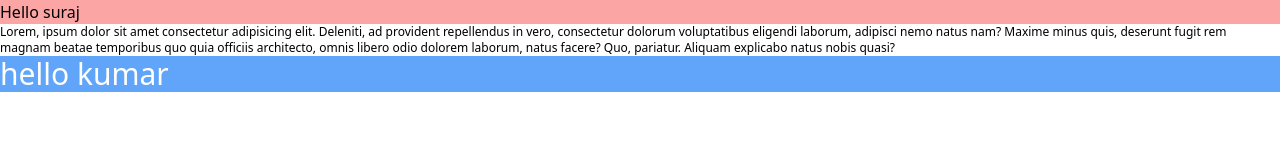
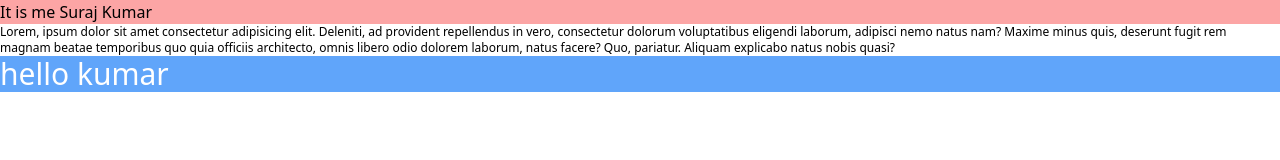
Before and after one commit to kumarsuraj151/kumarsuraj151.github.io, a plain HTML site: page index.html in a window 1280 px wide. Drawn offline with Linux system fonts and the light colour scheme.

Commit message:
added something

```diff
--- a/index.html
+++ b/index.html
@@ -11,7 +11,7 @@
 </head>
 
 <body>
-    <h1 class="bg-red-300">Hello suraj</h1>
+    <h1 class="bg-red-300">It is me Suraj Kumar</h1>
     <p class="text-xs">Lorem, ipsum dolor sit amet consectetur adipisicing elit. Deleniti, ad provident repellendus in
         vero, consectetur dolorum voluptatibus eligendi laborum, adipisci nemo natus nam? Maxime minus quis, deserunt
         fugit rem magnam beatae temporibus quo quia officiis architecto, omnis libero odio dolorem laborum, natus
```
